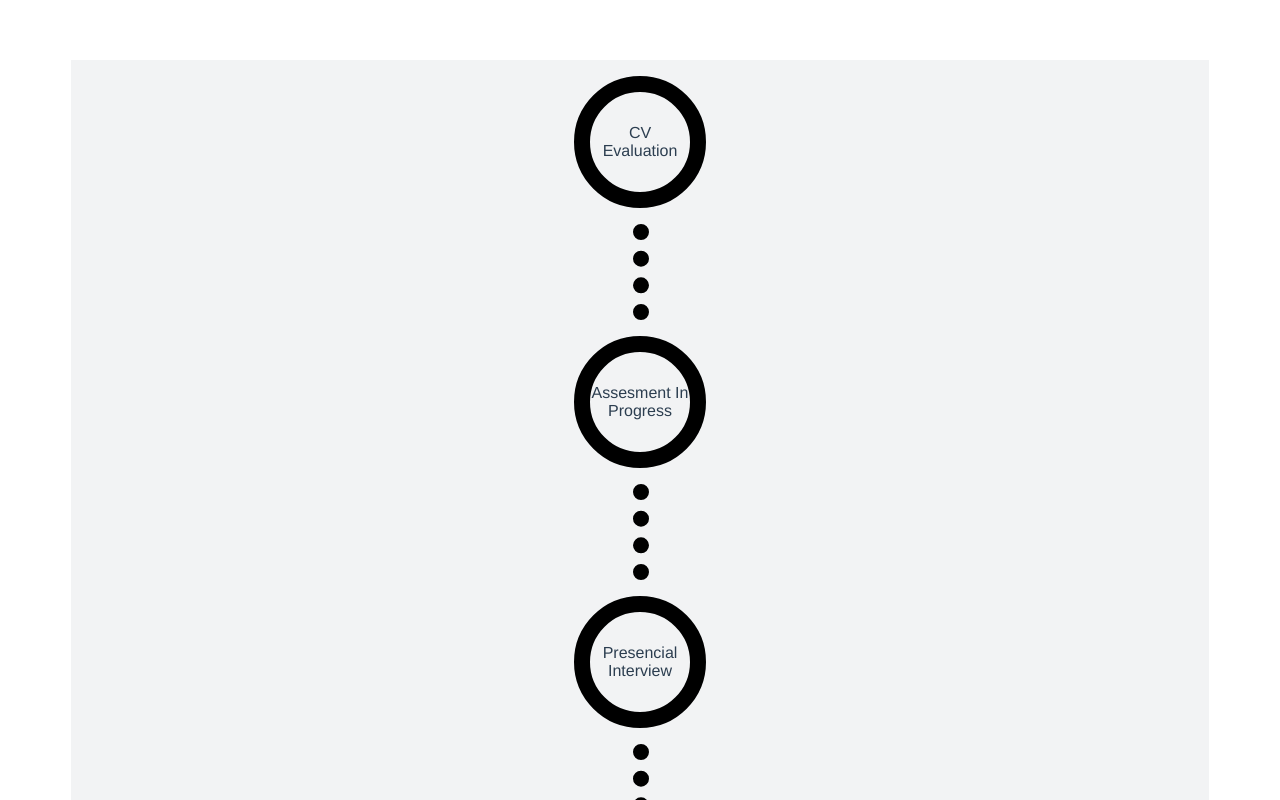
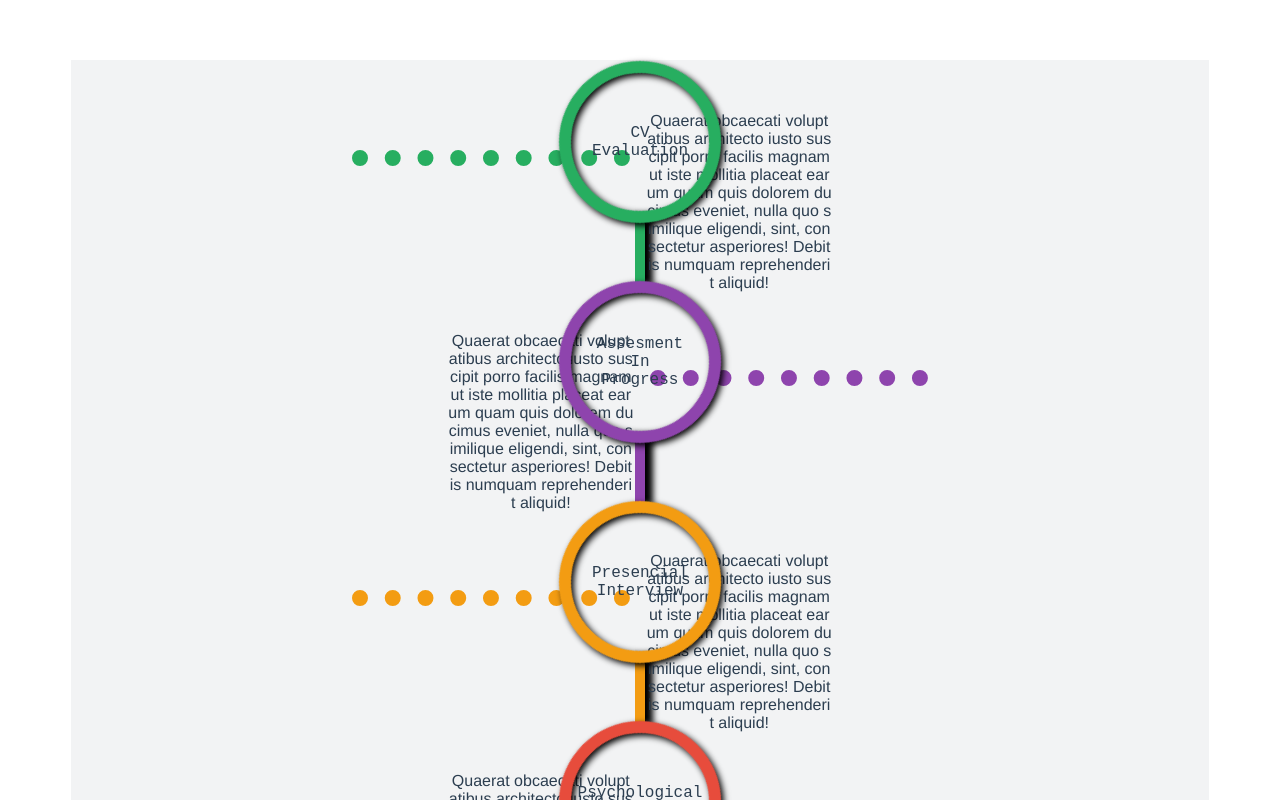
Before and after one commit to Haruka31uwu/time-line, a Vue app: page / in a window 1280 px wide. Shown: the top 800 px of the page. Built offline with nearby package versions, Linux system fonts and the light colour scheme.

Commit message:
time-line 15%

```diff
--- a/src/components/TimeLine.vue
+++ b/src/components/TimeLine.vue
@@ -1,11 +1,11 @@
 <template>
     <div >
         <div class="timeline" >
-            {{ item }}
             <time-line-item
-            v-for="(item,index) in timelineItems.stages" :key="index"
+             v-for="(item,index) in timelineItems.stages" :key="index"
             :stage="item"
             :is-end="index==timelineItems.stages.length-1"
+            :index="index+1"
             />
         </div>
 
@@ -136,10 +136,10 @@ export default {
     width: 90%;
     height:100%;
     min-height: 1200px;
-    margin: 0 auto;
+    margin:0 auto;
     display: flex;
     flex-direction: column;
+    padding:2em 0;
     background: #F2F3F4;
-    overflow-y: auto;
 }
 </style>
--- a/src/components/TimeLineItem.vue
+++ b/src/components/TimeLineItem.vue
@@ -1,48 +1,294 @@
 <template>
   <div class="timelineitem">
-        <div class="timelineinfoconnector"></div>
-        <div class="timelineinfo"></div>
-        <div class="timelineevent">
-            <span>{{stage.name}}</span>
+    <div
+      :class="
+        index % 2 == 0
+          ? 'timelineinfo-container-right'
+          : 'timelineinfo-container-left'
+      "
+    >
+      <div
+        :style="setItemsColor(index,true)"
+        :class="
+          index % 2 == 0
+            ? 'timelineinfoconnector-right timelineinfoconnector'
+            : 'timelineinfoconnector-left timelineinfoconnector'
+        "
+      ></div>
+      <div class="timelineinfo">
+        Quaerat obcaecati voluptatibus architecto iusto suscipit porro facilis
+        magnam ut iste mollitia placeat earum quam quis dolorem ducimus eveniet,
+        nulla quo similique eligendi, sint, consectetur asperiores! Debitis
+        numquam reprehenderit aliquid!
       </div>
-        <div class="timelineconnector" v-if="!isEnd"/>
-
+    </div>
+    <div :id="`${index}-event`" class="timelineevent">
+      <div class="circle"  @click="openItemInformation(index)" @mouseenter="hoverItem(index,true)" @mouseleave="hoverItem(index,false)">
+          <span class="event-name" :id="`event-name${index}`">{{ stage.name }}</span>
+        <svg class="svg">
+          <circle :id='`ci-border${index}`' :style="setItemsColor(index)" class="circle-border" cx="100" cy="100" r="75">
+          </circle>
+        </svg>
+      </div>
+    </div>
+    <div  v-if="!isEnd" >
+    <div class="line" >
+        <svg class="svg-line">
+        <line :id='`li-border${index}`' :style="setItemsColor(index)" x1="0" y1="30" x2="0" y2="100%" stroke="black" stroke-width="1" />
+        </svg>
+    </div>
+    </div>
   </div>
 </template>
 <script>
 export default {
-    props:{
-        stage:{
-            type:Object,
-            required:true
+  props: {
+    stage: {
+      type: Object,
+      required: true,
     },
-        isEnd:{
-            type:Boolean,
-            default:false
+    isEnd: {
+      type: Boolean,
+      default: false,
+    },
+    index: {
+      type: Number,
+      required: true,
+    },
+  },
+  data() {
+    return {
+        lines:null,
+        itemColors:[
+          '#2980B9',
+          '#27AE60',
+          '#8E44AD',
+          '#F39C12',
+          '#E74C3C',
+          '#3498DB',
+          '#1ABC9C',
+          '#2C3E50',
+          '#E67E22',
+        ],
+        itemColorsDark:[
+          '#0A3D62',
+          '#0E6655',
+          '#4A235A',
+          '#B9770E',
+          '#943126',
+          '#1E3799',
+          '#148F77',
+          '#212F3C',
+          '#A04000',
+        ]
+    };
+  },
+  methods: {
+    /**
+     * Set Circle, Line and Connectors Color
+     * @param {Number} index index of the item
+     *
+     * @param {Boolean} isItem if is true, the color is for the circle and line, if is false, the color is for connectors
+     */
+    setItemsColor(index,isItem=false){
+      return isItem?`border-top:1em dotted ${this.itemColors[index]}`:`stroke:${this.itemColors[index]}!important`;
+    },
+    openItemInformation(index){
+      const itemCircle=document.querySelector(`#ci-border${index}`);
+      itemCircle.classList.add('circle-border-clicked')
+    },
+    hoverItem(index,isHover){
+      const itemCircle=document.querySelector(`#ci-border${index}`);
+      const eventName=document.querySelector(`#event-name${index}`);
+      console.log(itemCircle)
+      if(isHover){
+        itemCircle.setAttribute('style',`stroke:${this.itemColorsDark[index]}!important`)
+        eventName.setAttribute('style','font-weight:bold');
+      }else{
+        itemCircle.setAttribute('style',`stroke:${this.itemColors[index]}!important`)
+        eventName.setAttribute('style','font-weight:400');
+
       }
     }
-}
+  },
+  mounted() {
+        this.lines = document.querySelectorAll('.line');
+
+        const linesBorder=document.querySelectorAll('line');
+        setTimeout(() => {
+            this.lines.forEach((line) => {
+            line.style.opacity = 1;
+            });
+            linesBorder.forEach((line) => {
+            line.classList.add('line-border');
+            });
+        }, 1000);
+        const linesinfo=document.querySelectorAll('.timelineinfoconnector');
+        setTimeout(() => {
+            linesinfo.forEach((line) => {
+            line.animate([{ opacity: 0 },{opacity:0.25},{opacity:0.5},{opacity:0.75}, { opacity: 1 }], {
+                duration: 1500,
+                fill: 'forwards',
+            });
+
+            });
+        }, 1500);
+    },
+};
 </script>
 <style>
-    .timelineevent{
-        width: 100px;
-        height:100px;
+.timelineevent {
+  width: 200px;
+  height: 100px;
   border-radius: 50%;
-        border: 1em solid black;
-        margin-top:1em;
   display: flex;
   justify-content: center;
   align-items: center;
-    }.timelineitem{
+}
+.timelineitem {
   display: flex;
   justify-content: center;
   align-items: center;
   flex-direction: column;
-    }.timelineconnector{
-        margin-top: 1em;
+}
+.timelineconnector {
   width: 1px;
-        height: 6em;
-        border-right: 1em dotted black;
+  height: 7em;
+  border-right: 1em solid black;
+}
+.timelineinfo-container-right {
+  display: flex;
+  flex-direction: row-reverse;
+  position: fixed;
+  left: 28em;
+  width: 30em;
+  word-break: break-all;
+
+
+}
+.timelineinfoconnector-right {
+  width: 60%;
+  height: 0.1em;
+  border-top: 1em dotted black;
+  margin-left: 1em;
+  margin-top: 8%;
+  opacity: 0;
+}
+
+.timelineinfoconnector-left {
+  width: 60%;
+  height: 0.1em;
+  border-top: 1em dotted black;
+  margin-right: 1em;
+  margin-top: 8%;
+  opacity: 0;
+
+
+}
+.timelineinfo {
+  width: 40%;
+}
+@keyframes appear {
+  0% {
+    opacity: 0;
+  }
+  25% {
+    opacity: 0.25;
+  }
+  50%{
+    opacity: 0.5;
+  }
+  75%{
+    opacity: 0.75;
+  }
+  100% {
+    opacity: 1;
+  }
+}
+.timelineinfo-container-left {
+  display: flex;
+  flex-direction: row;
+  position: fixed;
+  right: 28em;
+  width: 30em;
+  word-break: break-all;
+}.svg {
+  width: 200px;
+    height: 200px;
+  margin: 0;
+
+
+}.svg-line{
+  width: 100px;
+  height: 100px;
+  margin: 0;
+}
+.line{
+    width: 10px;
+    height: 120px;
+    margin:0 auto;
+    opacity: 0;
+
+}.line-border{
+    fill:none;
+    stroke: #000;
+    stroke-width: 20; /* Ancho del borde */
+    stroke-dasharray: 0, 251.2;
+    animation: dash 2s linear forwards;
+    filter: drop-shadow(0.5em -0.4rem 0.2rem #000000);
+
+}
+.circle {
+    position: relative;
+    width: 200px;
+    height: 200px;
+    cursor: pointer;
+}.event-name{
+  position: absolute;
+  top: 50%;
+  left: 50%;
+  transform: translate(-50%, -50%);
+  font-family: 'Courier New', Courier, monospace;
+  font-weight:400;
+}
+.circle-border {
+  fill: none;
+  stroke: #000; /* Color del borde */
+  stroke-width: 12; /* Ancho del borde */
+  stroke-dasharray: 0, 251.2; /* Longitud del trazo */
+  stroke-dashoffset: 0; /* Desplazamiento inicial del trazo */
+  stroke-linecap: round;
+  transform: rotate(-225deg); /* Iniciar la animación desde la parte superior */
+  transform-origin: center;
+  animation: dash 1s linear forwards; /* Duración de la animación */
+  /* add shadow*/
+  filter: drop-shadow(0 -0.25rem 0.2rem #000000);
+}
+@keyframes dash {
+  0% {
+    stroke-dasharray: 0, 251.2;
+  }
+  100% {
+    stroke-dasharray: 251.2, 0;
+  }
+}.circle-border-clicked{
+  fill:none;
+  stroke-width: 12; /* Ancho del borde */
+  stroke-dasharray: 0, 251.2; /* Longitud del trazo */
+  stroke-dashoffset: 0; /* Desplazamiento inicial del trazo */
+  stroke-linecap: round;
+  transform: rotate(-225deg); /* Iniciar la animación desde la parte superior */
+  transform-origin: center;
+  animation: dash2 0.4s linear forwards; /* Duración de la animación */
+  /* add shadow*/
+  filter: drop-shadow(0 -0.25rem 0.2rem #000000);
+}@keyframes dash2 {
+  0% {
+    stroke-dasharray: 251.2, 0;
+  }
+  100% {
+    stroke-dasharray: 120.2, 120.2;
+  }
 
   }
 </style>
```
Lines whose indentation alone changed are shown as unchanged.
